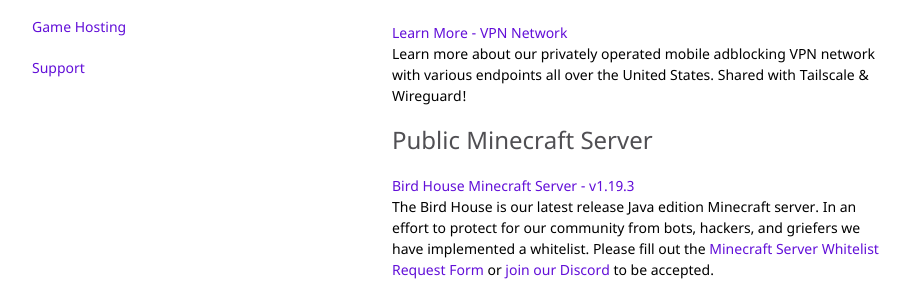
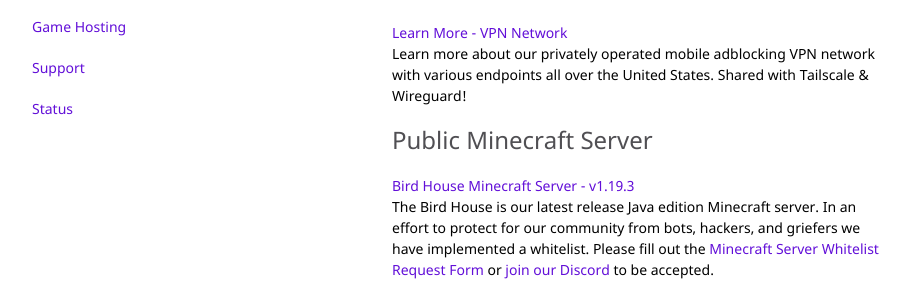
Before and after one commit to GoobyFRS/grhost-web, a Jekyll site: the page built from index.md, in a window 1280 px wide. Shown: the part 459-752 px from the top of the page, without its empty margins (178-1088 px from the left). Built offline with Jekyll 4.4.1, drawn with Linux system fonts in a browser that asks for light colours; nearby versions of some CDN libraries; our own code applies the rules of GitHub Pages for plain Markdown files.

Commit message:
adding statuspage link

```diff
--- a/_layouts/default.html
+++ b/_layouts/default.html
@@ -26,6 +26,7 @@
         <a href="/pages/services/grcloud/">VPS Plans</a></p>
         <a href="/pages/services/game_servers/">Game Hosting</a></p>
         <a href="/pages/support/">Support</a></p>
+        <a href="https://grhosted.statuspage.io/">Status</a></p>
       </header>
       <section>
 
```
